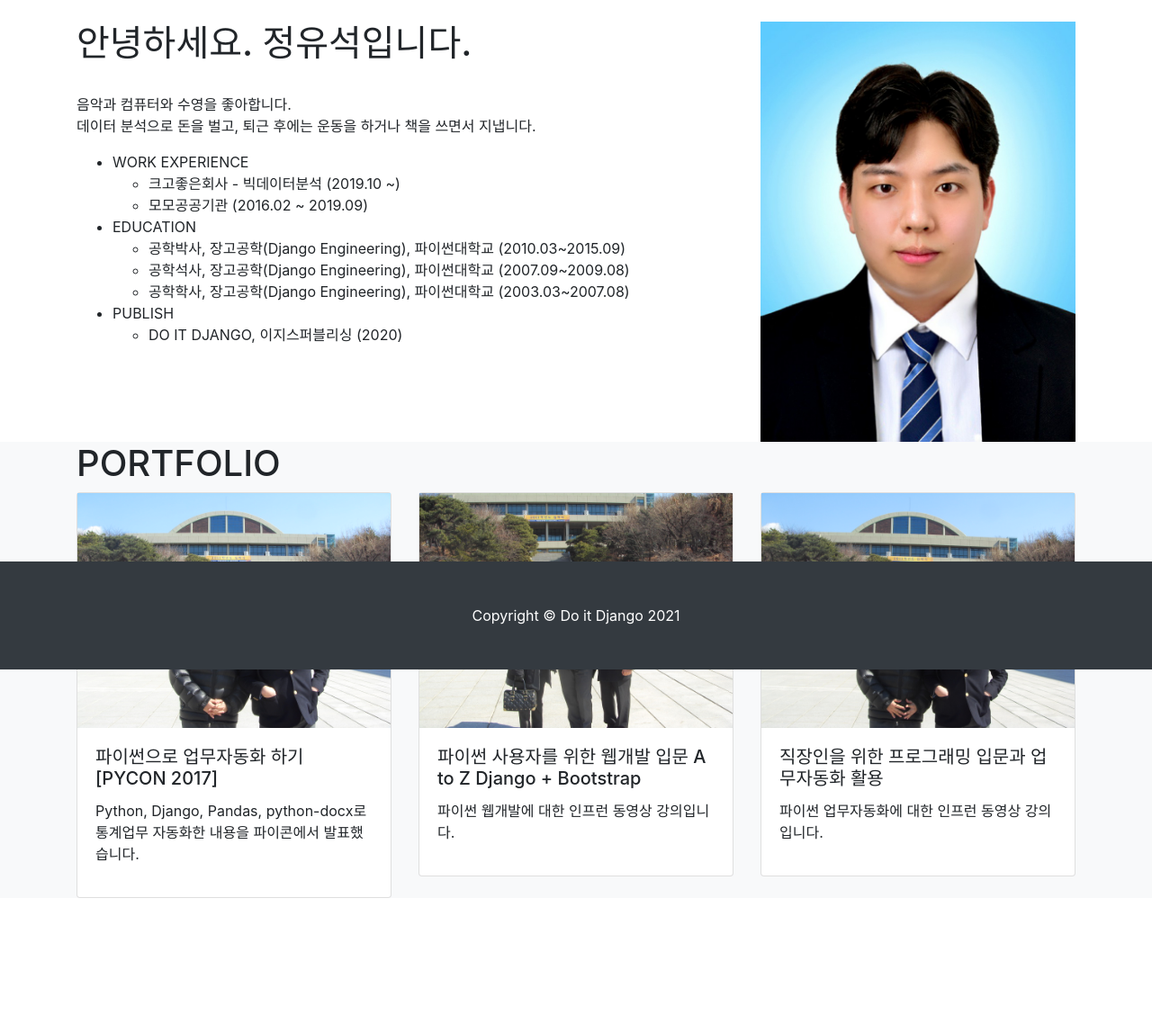
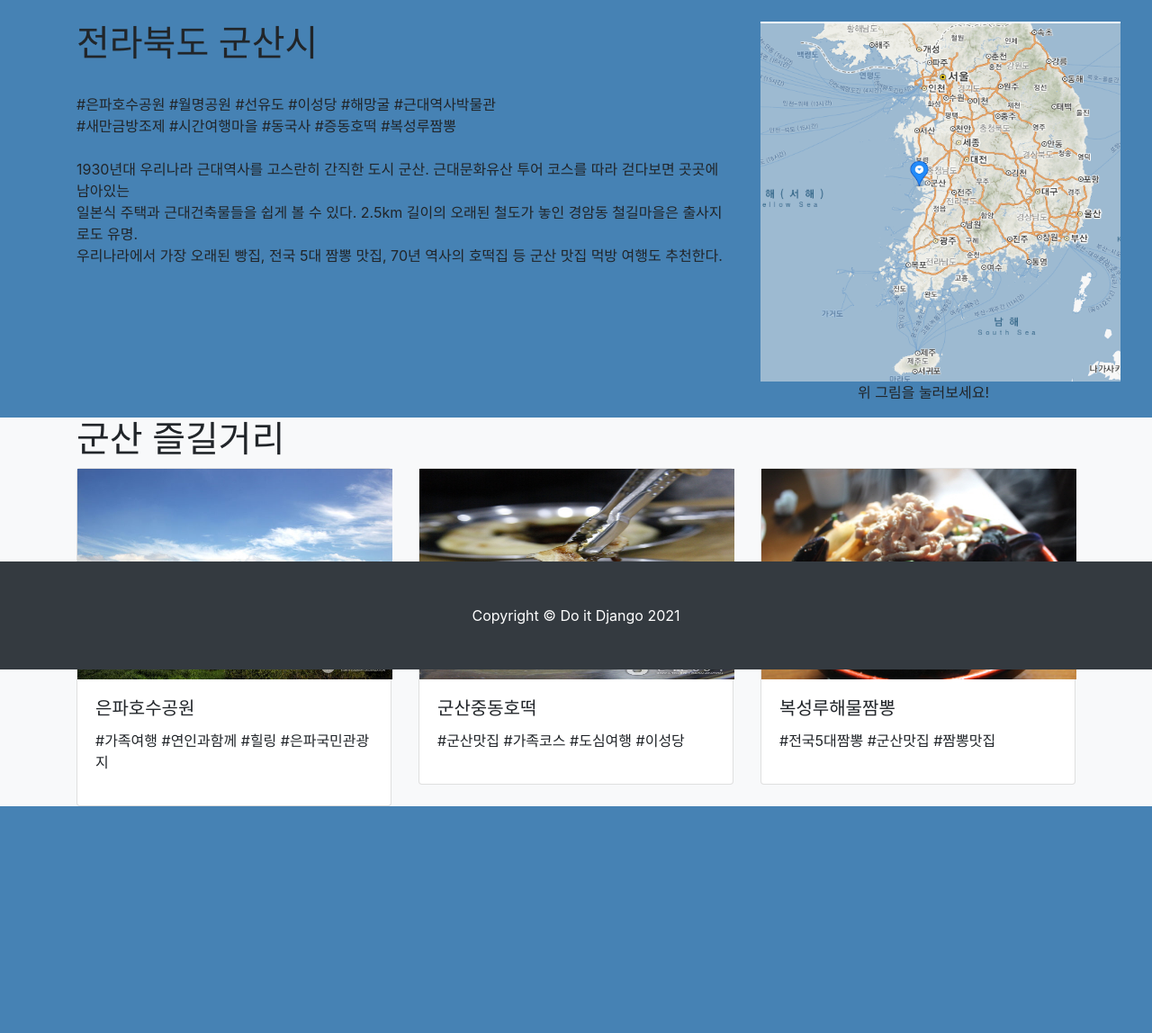
Before and after one commit to yuseokiki/do_it_django_inflearn_2021, a Django app: page /about_me/ in a window 1280 px wide. Shown: the part 56-1204 px from the top of the page at 90% size. After the commit the page ends 952 px from the top, so only its background shows below. Run offline with Django 3.2, Linux system fonts and the light colour scheme; parts of the project's set-up code (start-up, migrations or seed data) failed here and were passed over; some libraries are stand-ins or nearby versions.

Commit message:
결과페이지

```diff
--- a/single_pages/templates/single_pages/about_me.html
+++ b/single_pages/templates/single_pages/about_me.html
@@ -8,6 +8,12 @@
     <link href="{% static 'blog/bootstrap/bootstrap.min.css' %}" rel="stylesheet" type="text/css">
     <script src="https://kit.fontawesome.com/9470a50b12.js" crossorigin="anonymous"></script>
     <link href="{% static 'single_pages/css/about_me.css' %}" rel="stylesheet" type="text/css">
+    <style>
+        body{
+            background-color: steelblue;
+
+        }
+    </style>
 </head>
 <body>
 {% include 'blog/navbar.html' %}
@@ -15,35 +21,25 @@
         <div class="container mt-4">
             <div class="row">
                 <div class="col-lg-8">
-                    <h1>안녕하세요. 정유석입니다.</h1>
+                    <h1>전라북도 군산시</h1>
                     <br>
                     <p>
-                        음악과 컴퓨터와 수영을 좋아합니다.
+                        #은파호수공원 #월명공원 #선유도 #이성당 #해망굴 #근대역사박물관 <br>
+                        #새만금방조제 #시간여행마을 #동국사 #증동호떡 #복성루짬뽕
                         <br>
-                        데이터 분석으로 돈을 벌고, 퇴근 후에는 운동을 하거나 책을 쓰면서 지냅니다.
+                        <br>
+                        1930년대 우리나라 근대역사를 고스란히 간직한 도시 군산. 근대문화유산 투어 코스를 따라 걷다보면 곳곳에 남아있는<br>
+                        일본식 주택과 근대건축물들을 쉽게 볼 수 있다. 2.5km 길이의 오래된 철도가 놓인 경암동 철길마을은 출사지로도 유명.<br>
+                        우리나라에서 가장 오래된 빵집, 전국 5대 짬뽕 맛집, 70년 역사의 호떡집 등 군산 맛집 먹방 여행도 추천한다.
                     </p>
-                    <ul>
-                        <li>WORK EXPERIENCE</li>
-                        <ul>
-                            <li>크고좋은회사 - 빅데이터분석 (2019.10 ~)</li>
-                            <li>모모공공기관 (2016.02 ~ 2019.09)</li>
-                        </ul>
-                        <li>EDUCATION</li>
-                        <ul>
-                            <li>공학박사, 장고공학(Django Engineering), 파이썬대학교 (2010.03~2015.09)</li>
-                            <li>공학석사, 장고공학(Django Engineering), 파이썬대학교 (2007.09~2009.08)</li>
-                            <li>공학학사, 장고공학(Django Engineering), 파이썬대학교 (2003.03~2007.08)</li>
-                        </ul>
-                        <li>PUBLISH</li>
-                        <ul>
-                            <li>DO IT DJANGO, 이지스퍼블리싱 (2020)</li>
-                        </ul>
-
-                    </ul>
 
                 </div>
                 <div class="col-lg-4">
-                    <img class="img-fluid" src="{% static 'single_pages/images/yuseok.jpg' %}">
+                    <a href="https://korean.visitkorea.or.kr/detail/rem_detail.do?cotid=bd315444-ccce-42b3-8faf-7b660fe0d010&con_type=10500">
+                        <img src="{% static 'single_pages/images/군산/군산지도.png' %}" width="400" height="400">
+                    </a>
+                    <p>&nbsp;&nbsp;&nbsp;&nbsp;&nbsp;&nbsp;&nbsp;&nbsp;&nbsp;&nbsp;&nbsp;&nbsp;&nbsp;&nbsp;&nbsp;&nbsp;&nbsp;&nbsp;&nbsp;&nbsp;&nbsp;&nbsp;&nbsp;
+                        위 그림을 눌러보세요!</p>
                 </div>
             </div>
         </div>
@@ -53,36 +49,36 @@
     <div class="container">
         <div class="row">
             <div class="col-12">
-                <h1>PORTFOLIO</h1>
+                <h1>군산 즐길거리</h1>
             </div>
         </div>
         <div class="row">
             <div class="col-lg-4">
-                <div class="card" data-toggle="modal" data-target="#pycon2017">
-                    <img class="card-img=top" src="{% static 'single_pages/images/SDC12610.jpg' %}">
+                <div class="card" data-toggle="modal" data-target="#군산1">
+                    <img class="card-img=top" src="{% static 'single_pages/images/군산/은파호수공원.jpg' %}" width="350" height=234>
                     <div class="card-body">
-                        <h5 class="card-title">파이썬으로 업무자동화 하기 [PYCON 2017]</h5>
-                        <p>Python, Django, Pandas, python-docx로 통계업무 자동화한 내용을 파이콘에서 발표했습니다.</p>
+                        <h5 class="card-title">은파호수공원</h5>
+                        <p>#가족여행 #연인과함께 #힐링 #은파국민관광지</p>
                     </div>
                 </div>
             </div>
 
             <div class="col-lg-4">
-                <div class="card" data-toggle="modal" data-target="#inflearn_django2">
-                    <img class="card-img=top" src="{% static 'single_pages/images/SDC12608.jpg' %}">
+                <div class="card" data-toggle="modal" data-target="#군산2">
+                    <img class="card-img=top" src="{% static 'single_pages/images/군산/군산중동호떡.jpg' %}" width="350" height=234">
                     <div class="card-body">
-                        <h5 class="card-title">파이썬 사용자를 위한 웹개발 입문 A to Z Django + Bootstrap</h5>
-                        <p>파이썬 웹개발에 대한 인프런 동영상 강의입니다.</p>
+                        <h5 class="card-title">군산중동호떡</h5>
+                        <p>#군산맛집 #가족코스 #도심여행 #이성당</p>
                     </div>
                 </div>
             </div>
 
             <div class="col-lg-4">
-                <div class="card" data-toggle="modal" data-target="#automata">
-                    <img class="card-img=top" src="{% static 'single_pages/images/SDC12609.jpg' %}">
+                <div class="card" data-toggle="modal" data-target="#군산3">
+                    <img class="card-img=top" src="{% static 'single_pages/images/군산/해물짬뽕.jpg' %}" width="350" height=234">
                     <div class="card-body">
-                        <h5 class="card-title">직장인을 위한 프로그래밍 입문과 업무자동화 활용</h5>
-                        <p>파이썬 업무자동화에 대한 인프런 동영상 강의입니다.</p>
+                        <h5 class="card-title">복성루해물짬뽕</h5>
+                        <p>#전국5대짬뽕 #군산맛집 #짬뽕맛집</p>
                     </div>
                 </div>
             </div>
@@ -91,11 +87,11 @@
 </section>
 
 <!-- Modal -->
-<div class="modal fade" id="pycon2017" tabindex="-1" aria-labelledby="pycon2017ModalLabel" aria-hidden="true">
+<div class="modal fade" id="군산1" tabindex="-1" aria-labelledby="군산1ModalLabel" aria-hidden="true">
   <div class="modal-dialog modal-lg">
     <div class="modal-content">
       <div class="modal-header">
-        <h5 class="modal-title" id="pycon2017ModalLabel">파이썬으로 업무자동화 하기 [PYCON 2017]</h5>
+        <h5 class="modal-title" id="군산1ModalLabel">군산 은파호수공원</h5>
         <button type="button" class="close" data-dismiss="modal" aria-label="Close">
           <span aria-hidden="true">&times;</span>
         </button>
@@ -103,10 +99,12 @@
       <div class="modal-body">
           <div class="row">
               <div class="col-lg-7">
-                  <img class="img-fluid" src="{% static 'single_pages/images/SDC12610.jpg' %}">
+                  <img class="img-fluid" src="{% static 'single_pages/images/군산/은파호수공원.jpg' %}" width="350" height=234">
               </div>
               <div class="col-lg-5">
-                  <p>Python, Django, Pandas, python-docx로 통계업무 자동화한 내용을 파이콘에서 발표했습니다.</p>
+                  <p>은파호수공원은 호수를 중심으로 자전거 타기, 연꽃 자생지 등 자연을 그대로 즐길 수 있는 아름다운 공원이다.
+                      특히 은파 물빛다리의 야경은 다른 곳에서 보기힘든 오색찬란한 풍경을 연출한다. 무엇보다 오랜 전설이 깃든 은적사나 옥구향교의 고즈넉함을 빼놓을 수 없다.
+                  </p>
               </div>
           </div>
 
@@ -120,11 +118,11 @@
 </div>
 
 <!-- Modal -->
-<div class="modal fade" id="inflearn_django2" tabindex="-1" aria-labelledby="inflearndjango2Label" aria-hidden="true">
+<div class="modal fade" id="군산2" tabindex="-1" aria-labelledby="군산2ModalLabel" aria-hidden="true">
   <div class="modal-dialog modal-lg">
     <div class="modal-content">
       <div class="modal-header">
-        <h5 class="modal-title" id="inflearndjango2Label">파이썬 사용자를 위한 웹개발 입문 A to Z Django + Bootstrap</h5>
+        <h5 class="modal-title" id="군산2ModalLabel">군산중동호떡</h5>
         <button type="button" class="close" data-dismiss="modal" aria-label="Close">
           <span aria-hidden="true">&times;</span>
         </button>
@@ -132,10 +130,12 @@
       <div class="modal-body">
           <div class="row">
               <div class="col-lg-7">
-                  <img class="img-fluid" src="{% static 'single_pages/images/SDC12608.jpg' %}">
+                  <img class="img-fluid" src="{% static 'single_pages/images/군산/군산중동호떡.jpg' %}" width="350" height="234">
               </div>
               <div class="col-lg-5">
-                  <p>파이썬 웹개발에 대한 인프런 동영상 강의입니다.</p>
+                  <p>군산은 명물 맛집으로도 유명한 도시다. 복성루의 해물짬뽕과 70년 된 중동호떡집의 호떡 맛보는 것을 빼먹지 말자.
+                      줄서야 하는 번거로움이 있지만 웰빙 푸드의 고소 단백한 맛은 그만한 가치를 할 것이다. 돌아올 때는 이성당의 앙금빵 사오는 것도 재미를 더한다.
+                  </p>
               </div>
           </div>
 
@@ -149,11 +149,11 @@
 </div>
 
 <!-- Modal -->
-<div class="modal fade" id="automata" tabindex="-1" aria-labelledby="automataLabel" aria-hidden="true">
+<div class="modal fade" id="군산3" tabindex="-1" aria-labelledby="군산3Label" aria-hidden="true">
   <div class="modal-dialog modal-lg">
     <div class="modal-content">
       <div class="modal-header">
-        <h5 class="modal-title" id="automataLabel">직장인을 위한 프로그래밍 입문과 업무자동화 활용</h5>
+        <h5 class="modal-title" id="군산3Label">복성루해물짬뽕</h5>
         <button type="button" class="close" data-dismiss="modal" aria-label="Close">
           <span aria-hidden="true">&times;</span>
         </button>
@@ -161,10 +161,11 @@
       <div class="modal-body">
           <div class="row">
               <div class="col-lg-7">
-                  <img class="img-fluid" src="{% static 'single_pages/images/SDC12609.jpg' %}">
+                  <img class="img-fluid" src="{% static 'single_pages/images/군산/해물짬뽕.jpg' %}" width="350" height=234>
               </div>
               <div class="col-lg-5">
-                  <p>파이썬 업무자동화에 대한 인프런 동영상 강의입니다.</p>
+                  <p>군산은 명물 맛집으로도 유명한 도시다. 복성루의 해물짬뽕과 70년 된 중동호떡집의 호떡 맛보는 것을 빼먹지 말자.
+                      줄서야 하는 번거로움이 있지만 웰빙 푸드의 고소 단백한 맛은 그만한 가치를 할 것이다. 돌아올 때는 이성당의 앙금빵 사오는 것도 재미를 더한다.</p>
               </div>
           </div>
 
```
Also changed, not shown: do_it_django_prj/settings.py (+6 -3 lines), docker-compose.yml (added, +12 -0 lines), requirements.txt (added, +35 -0 lines), single_pages/static/single_pages/images/군산/군산중동호떡.jpg (added), single_pages/static/single_pages/images/군산/군산지도.PNG (added), single_pages/static/single_pages/images/군산/근대역사박물관.jpg (added), single_pages/static/single_pages/images/군산/동국사.jpg (added), single_pages/static/single_pages/images/군산/새만금방조제.jpg (added), single_pages/static/single_pages/images/군산/선유도.jpg (added), single_pages/static/single_pages/images/군산/시티투어.PNG (added), single_pages/static/single_pages/images/군산/월명공원.jpg (added), single_pages/static/single_pages/images/군산/은파호수공원.jpg (added), single_pages/static/single_pages/images/군산/이성당.jpg (added), single_pages/static/single_pages/images/군산/해망굴.jpg (added), 2 more files, 2 other files.
